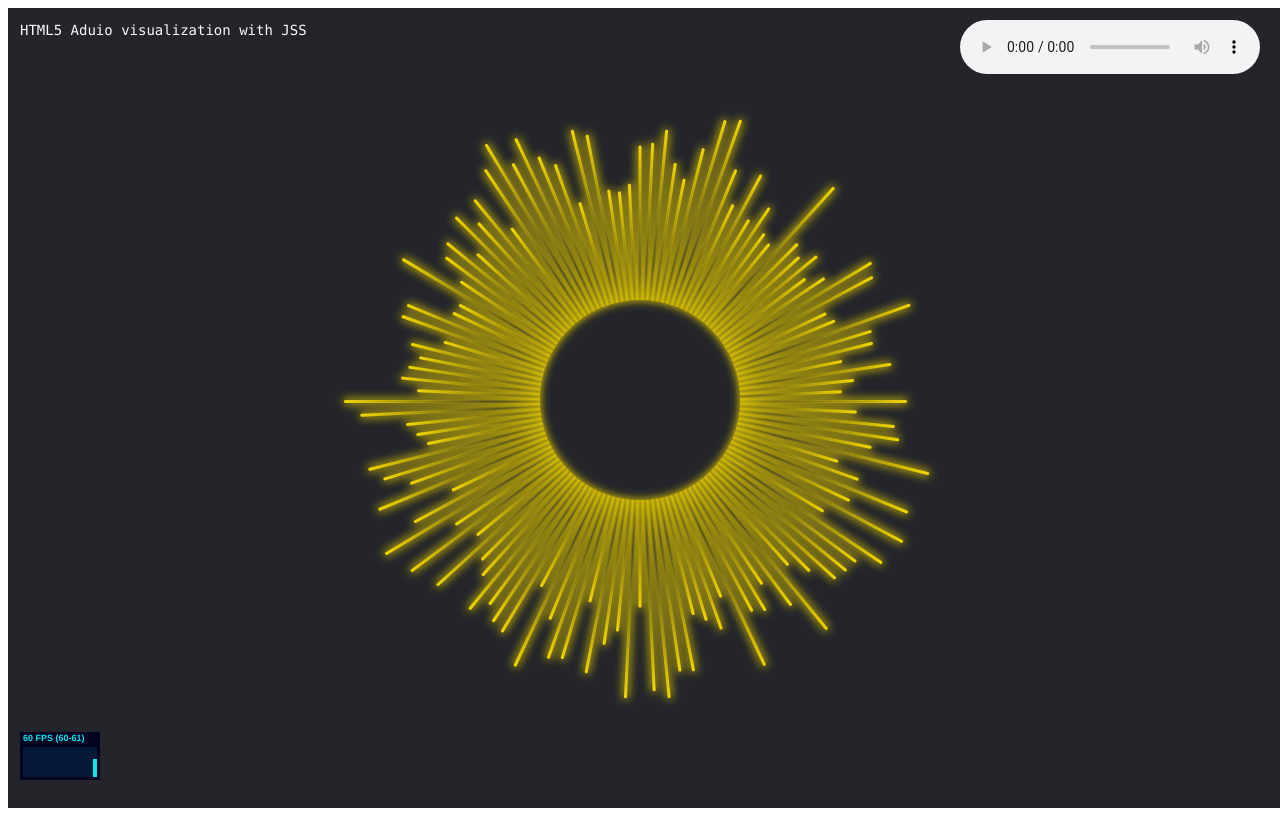
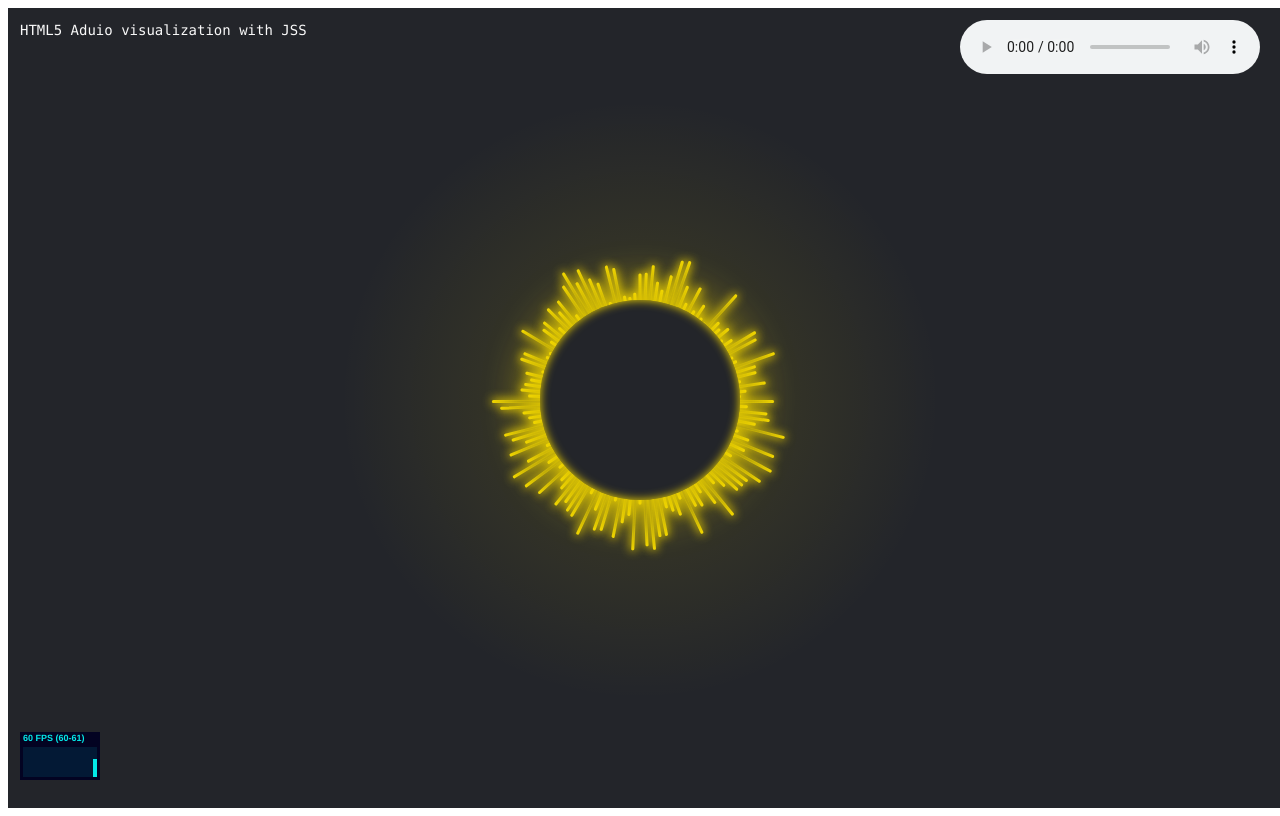
Before and after one commit to typical000/jss-audio-visualization-example, a React app: page / in a window 1280 px wide. Built offline with nearby package versions, Linux system fonts and the light colour scheme.

Commit message:
update design

```diff
--- a/src/components/Player.js
+++ b/src/components/Player.js
@@ -11,21 +11,33 @@ let update
 const AudioContext = window.AudioContext || window.webkitAudioContext
 
 const amount = 128
-const radius = 200
-const maxSoundRadius = 300
+const radius = 100
+const maxSoundRadius = 150
 
 const styles = {
   player: {
-    width: radius,
-    height: radius,
-    position: 'relative'
+    width: radius * 2,
+    height: radius * 2,
+    position: 'relative',
+    '&::after': {
+      content: '""',
+      width: radius * 6,
+      height: radius * 6,
+      position: 'absolute',
+      zIndex: 1,
+      background: `radial-gradient(closest-side, ${theme.active}, transparent)`,
+      top: '50%',
+      left: '50%',
+      transform: 'translate(-50%, -50%)',
+      opacity: 0.15
+    }
   },
   circle: {
     width: '100%',
     height: '100%',
     borderRadius: '50%',
     position: 'relative',
-    zIndex: 2,
+    zIndex: 3,
     background: theme.background,
     boxShadow: [{
       blur: 50,
@@ -46,7 +58,7 @@ const styles = {
     height: 3,
     background: `linear-gradient(to right, ${theme.background} 50%, ${theme.active})`,
     borderRadius: 10,
-    zIndex: 1,
+    zIndex: 2,
     transition: ['linear', 'all', '100ms'],
     boxShadow: [{
       blur: 10,
```
